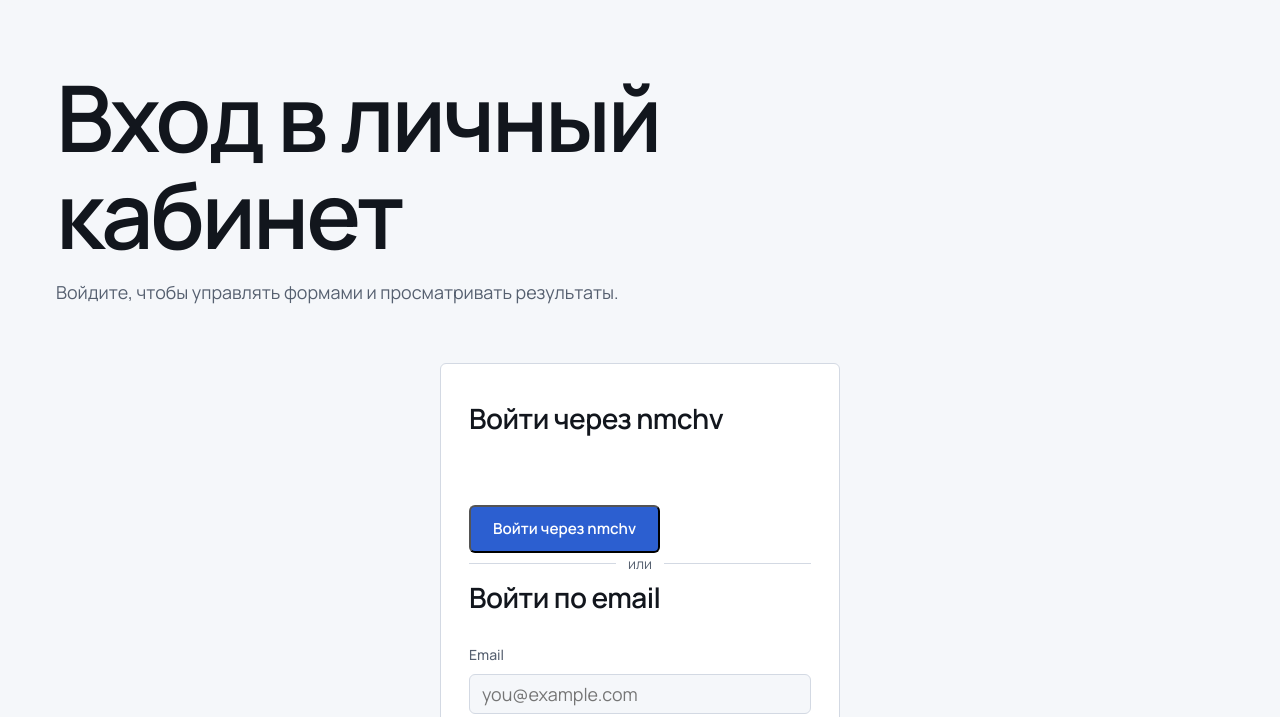
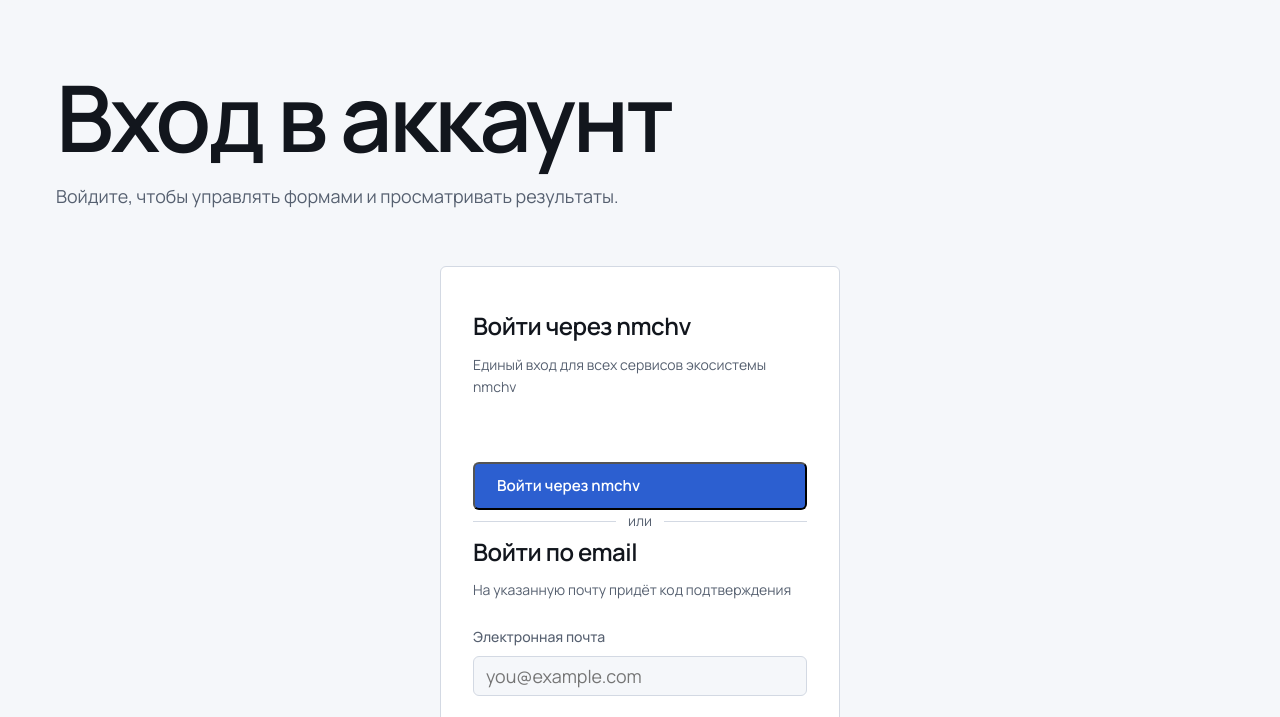
Before and after one commit to nmchv/forms, an Astro site: page /login in a window 1280 px wide. Shown: the part 55-772 px from the top of the page. Built offline with nearby package versions, Linux system fonts and the light colour scheme; Astro itself is replaced by a stand-in of ours; no server answers.

Commit message:
feat: передизайн страницы входа в стиле nmchv/account
- Страница /login теперь с красивой карточкой авторизации
- Кнопка 'Войти через nmchv' prominently displayed
- Вход по email OTP сохранён
- Ссылка на создание аккаунта на nmchv account
- Стили sso-card, auth-header, btn-block в global.css

```diff
--- a/src/pages/login.astro
+++ b/src/pages/login.astro
@@ -4,41 +4,50 @@ import Layout from '../layouts/Base.astro';
 <Layout>
   <div class="page">
     <div class="page-head">
-      <h1>Вход в личный кабинет</h1>
+      <h1>Вход в аккаунт</h1>
       <p>Войдите, чтобы управлять формами и просматривать результаты.</p>
     </div>
 
-    <div class="auth-card">
-      <h2>Войти через nmchv</h2>
-      <button type="button" class="btn btn-primary" id="sso-btn">Войти через nmchv</button>
+    <div class="auth-card sso-card">
+      <div class="auth-header">
+        <h2>Войти через nmchv</h2>
+        <p>Единый вход для всех сервисов экосистемы nmchv</p>
+      </div>
+
+      <button type="button" class="btn btn-primary btn-block" id="sso-btn">
+        Войти через nmchv
+      </button>
 
       <div class="auth-divider">или</div>
 
-      <h2>Войти по email</h2>
+      <div class="auth-header">
+        <h2>Войти по email</h2>
+        <p>На указанную почту придёт код подтверждения</p>
+      </div>
+
       <form class="auth-form" id="login-form">
         <div class="auth-field">
-          <label for="email">Email</label>
-          <input type="email" id="email" name="email" required placeholder="you@example.com" />
+          <label for="email">Электронная почта</label>
+          <input type="email" id="email" name="email" required autocomplete="email" placeholder="you@example.com" />
         </div>
         <div class="auth-actions">
-          <button type="submit" class="btn">Получить код входа</button>
+          <button type="submit" class="btn btn-primary btn-block">Получить код входа</button>
         </div>
       </form>
 
       <div class="auth-footer">
-        Нет аккаунта? <a href="/cabinet">Создать профиль</a>
+        Нет аккаунта? <a href="https://www.login.nmchv.ru" target="_blank" rel="noopener noreferrer">Создать на nmchv account</a>
       </div>
     </div>
   </div>
 
   <script>
-    import { supabase } from '../lib/supabase';
     import { initiateSSO } from '../lib/sso';
 
     const ssoBtn = document.getElementById('sso-btn');
     const form = document.getElementById('login-form') as HTMLFormElement;
 
-    ssoBtn?.addEventListener('click', async () => {
+    ssoBtn?.addEventListener('click', () => {
       const returnTo = document.referrer || '/';
       initiateSSO(returnTo);
     });
@@ -46,7 +55,7 @@ import Layout from '../layouts/Base.astro';
     form?.addEventListener('submit', async (e) => {
       e.preventDefault();
       const email = form.email.value;
-      const { error } = await supabase.auth.signInWithOtp({ email });
+      const { error } = await (await import('../lib/supabase')).supabase.auth.signInWithOtp({ email });
       if (error) {
         alert('Ошибка: ' + error.message);
         return;
--- a/src/styles/global.css
+++ b/src/styles/global.css
@@ -483,6 +483,22 @@ textarea.field-input { height: auto; min-height: 96px; padding: 10px 12px; resiz
 .auth-footer a { color: var(--color-accent-hover); }
 .auth-footer a:hover { color: var(--color-accent); }
 
+/* ---------- SSO login card ---------- */
+.sso-card { padding: 40px 32px; }
+.auth-header { margin-bottom: 24px; }
+.auth-header h2 {
+  font-size: 1.5rem;
+  font-weight: 600;
+  margin: 0 0 8px;
+  letter-spacing: -0.02em;
+}
+.auth-header p {
+  color: var(--color-text-secondary);
+  font-size: var(--fs-small);
+  margin: 0;
+}
+.btn-block { width: 100%; }
+
 @media (max-width: 520px) {
   .auth-controls { gap: 6px; margin-left: 6px; }
   .btn-login { padding: 0 8px; font-size: 0.8rem; }
```
